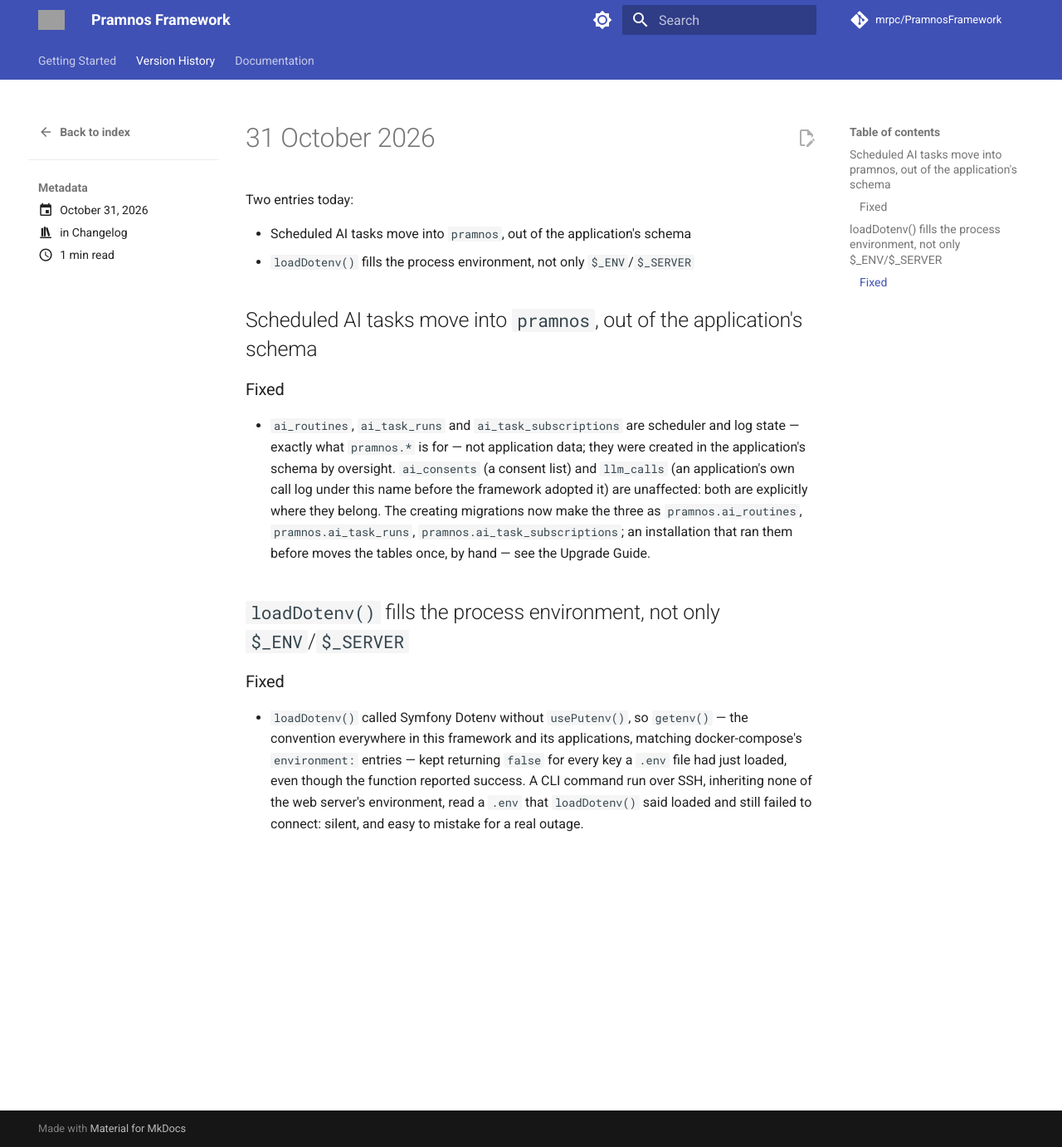
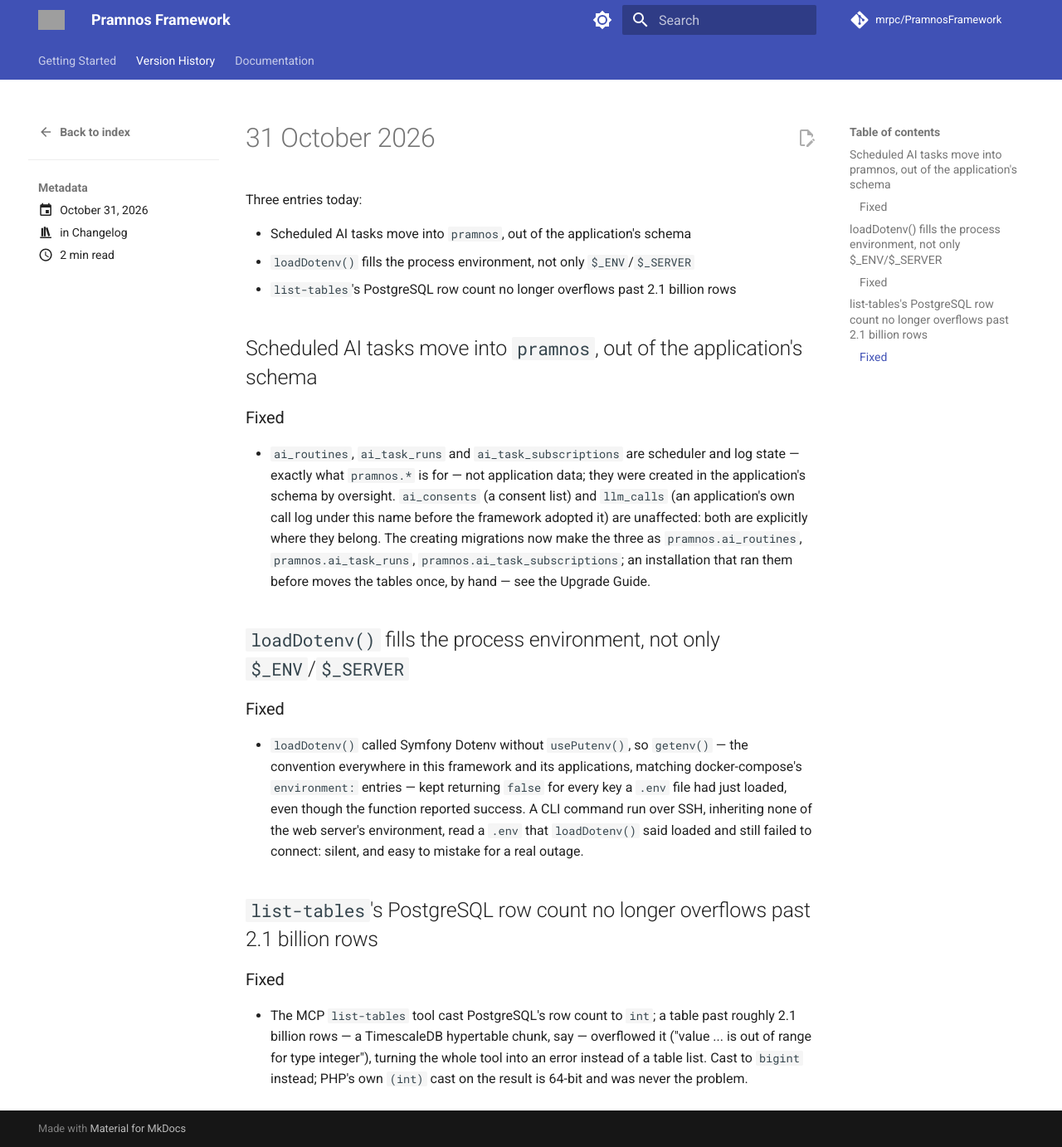
Before and after one commit to mrpc/PramnosFramework, an MkDocs documentation site: the page built from docs/version-history/posts/2026-10-31.md, in a window 1280 px wide and 1382 px high. Shown: the whole window at 83% size. Built offline with MkDocs 1.6.1 and Material for MkDocs 9.7.7, drawn with Linux system fonts in a browser that asks for light colours; comment, search, counter and statistics services are not loaded; grey boxes are pictures that could not be loaded.

Commit message:
fix(mcp): list-tables casts PostgreSQL row count to bigint
A hypertable chunk or any table past ~2.1 billion rows overflowed the ::int
cast ("value ... is out of range for type integer"), turning the whole tool
into an error instead of a table list. PHP's own (int) cast on the result is
64-bit and was never the problem. Reported by urbanwater-83.

```diff
--- a/docs/version-history/posts/2026-10-31.md
+++ b/docs/version-history/posts/2026-10-31.md
@@ -5,10 +5,11 @@ categories: [Changelog]
 
 # 31 October 2026
 
-Two entries today:
+Three entries today:
 
 - Scheduled AI tasks move into `pramnos`, out of the application's schema
 - `loadDotenv()` fills the process environment, not only `$_ENV`/`$_SERVER`
+- `list-tables`'s PostgreSQL row count no longer overflows past 2.1 billion rows
 
 <!-- more -->
 
@@ -34,3 +35,12 @@ Two entries today:
   function reported success. A CLI command run over SSH, inheriting none of the web server's
   environment, read a `.env` that `loadDotenv()` said loaded and still failed to connect:
   silent, and easy to mistake for a real outage.
+
+## `list-tables`'s PostgreSQL row count no longer overflows past 2.1 billion rows
+
+### Fixed
+
+- The MCP `list-tables` tool cast PostgreSQL's row count to `int`; a table past roughly 2.1
+  billion rows — a TimescaleDB hypertable chunk, say — overflowed it ("value ... is out of range
+  for type integer"), turning the whole tool into an error instead of a table list. Cast to
+  `bigint` instead; PHP's own `(int)` cast on the result is 64-bit and was never the problem.
```
Also changed, not shown: 2 other files.
